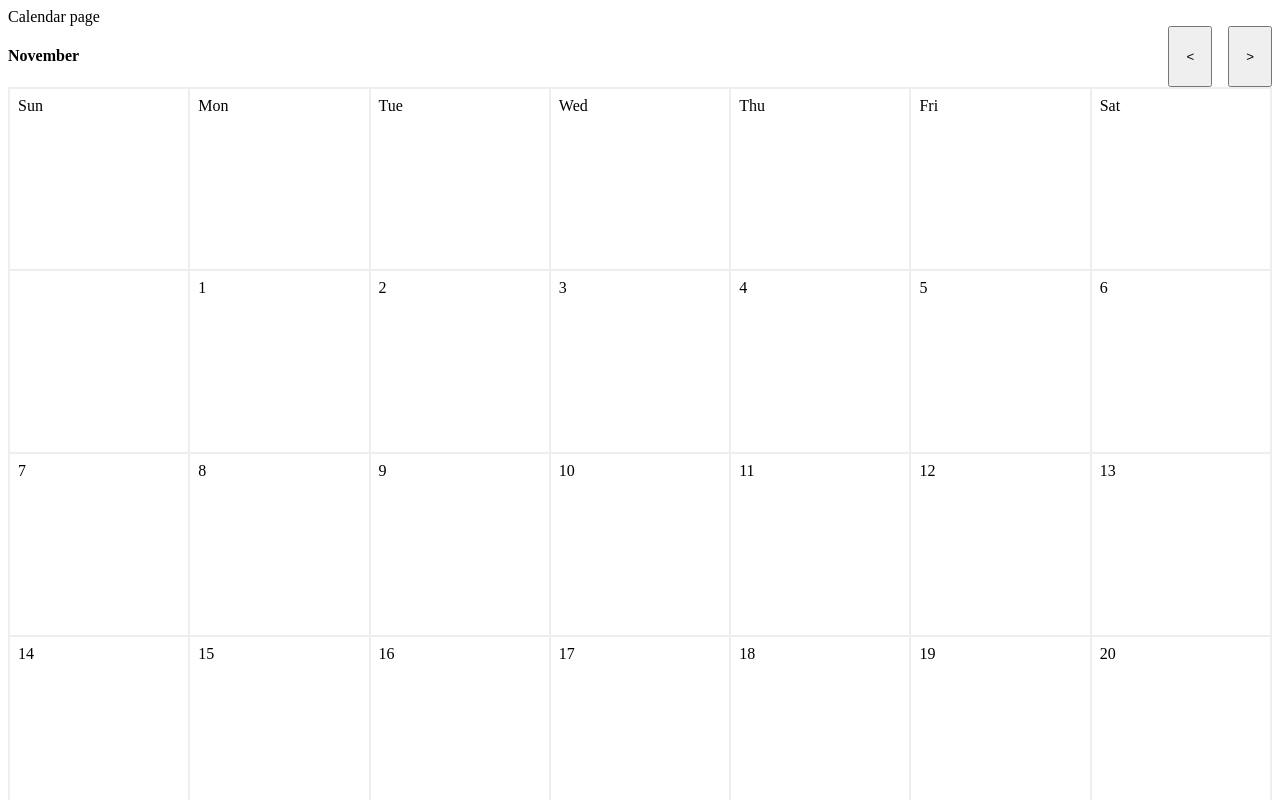
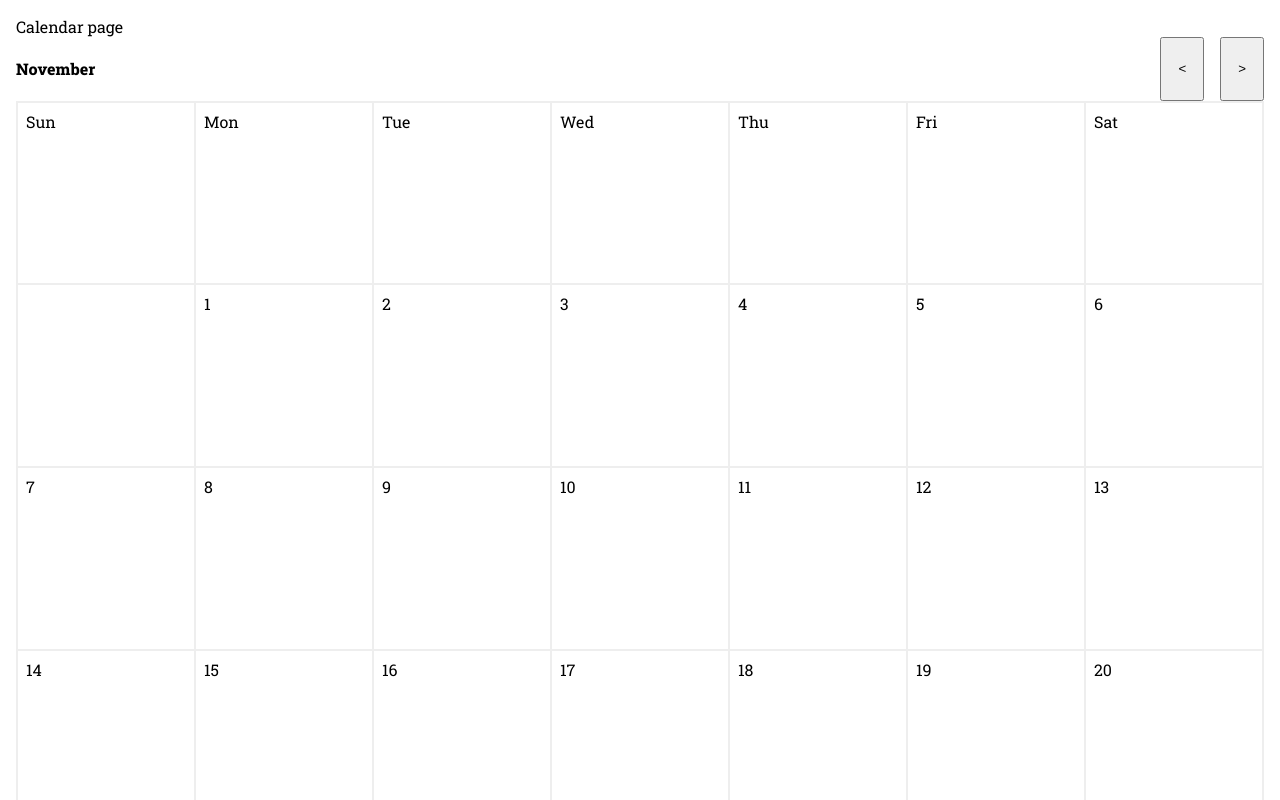
Before and after one commit to AndrewBrough/habits-for-humanity, a React (Create React App) app: page / in a window 1280 px wide. Shown: the top 800 px of the page. Built offline with nearby package versions, Linux system fonts and the light colour scheme.

Commit message:
added some fonts and top level layout starting points

```diff
--- a/public/index.html
+++ b/public/index.html
@@ -5,10 +5,7 @@
     <link rel="icon" href="%PUBLIC_URL%/favicon.ico" />
     <meta name="viewport" content="width=device-width, initial-scale=1" />
     <meta name="theme-color" content="#000000" />
-    <meta
-      name="description"
-      content="Habits for humanity wellness app"
-    />
+    <meta name="description" content="Habits for humanity wellness app" />
     <link rel="apple-touch-icon" href="%PUBLIC_URL%/logo192.png" />
     <!--
       manifest.json provides metadata used when your web app is installed on a
@@ -25,6 +22,16 @@
       Learn how to configure a non-root public URL by running `npm run build`.
     -->
     <title>Habits for Humanity</title>
+    <style>
+      @import url("https://fonts.googleapis.com/css2?family=Roboto+Slab:wght@200;400;600;800&display=swap");
+    </style>
+    <style>
+      html,
+      body {
+        margin: 0;
+        padding: 0;
+      }
+    </style>
   </head>
   <body>
     <noscript>You need to enable JavaScript to run this app.</noscript>
--- a/src/App.tsx
+++ b/src/App.tsx
@@ -2,9 +2,7 @@ import { FC } from "react";
 import { Pages } from "./pages/Pages";
 
 const App: FC = () => {
-  return (
-    <Pages/>
-  );
+  return <Pages />;
 };
 
 export default App;
--- /dev/null
+++ b/src/components/MainLayout/MainLayout.tsx
@@ -0,0 +1,19 @@
+/** @jsxImportSource @emotion/react */
+import { css } from "@emotion/react";
+import { FC } from "react";
+
+const mainLayout = css`
+  font-family: "Roboto Slab", serif;
+  font-size: 16px;
+  padding: 1rem;
+`;
+
+const MainLayout: FC = (props) => {
+  return (
+    <main css={mainLayout} {...props}>
+      {props.children}
+    </main>
+  );
+};
+
+export { MainLayout };
--- a/src/pages/Pages.tsx
+++ b/src/pages/Pages.tsx
@@ -1,11 +1,13 @@
 import { FC } from "react";
 import { BrowserRouter, Routes, Route, Navigate } from "react-router-dom";
+import { MainLayout } from "../components/MainLayout/MainLayout";
 import { CalendarPage } from "./CalendarPage/CalendarPage";
 import { HistoryPage } from "./HistoryPage/HistoryPage";
 import { ROUTES } from "./ROUTES.d";
 
 export const Pages: FC = (props) => {
   return (
+    <MainLayout>
       <BrowserRouter>
         <Routes>
           <Route path={ROUTES.HOME} element={<CalendarPage />} />
@@ -13,5 +15,6 @@ export const Pages: FC = (props) => {
           <Route path="/*" element={<Navigate to={ROUTES.HOME} />} />
         </Routes>
       </BrowserRouter>
+    </MainLayout>
   );
 };
```
Also changed, not shown: src/components/ExpandedDay/ExpandedDay.tsx (added, +23 -0 lines). Lines whose indentation alone changed are shown as unchanged.
